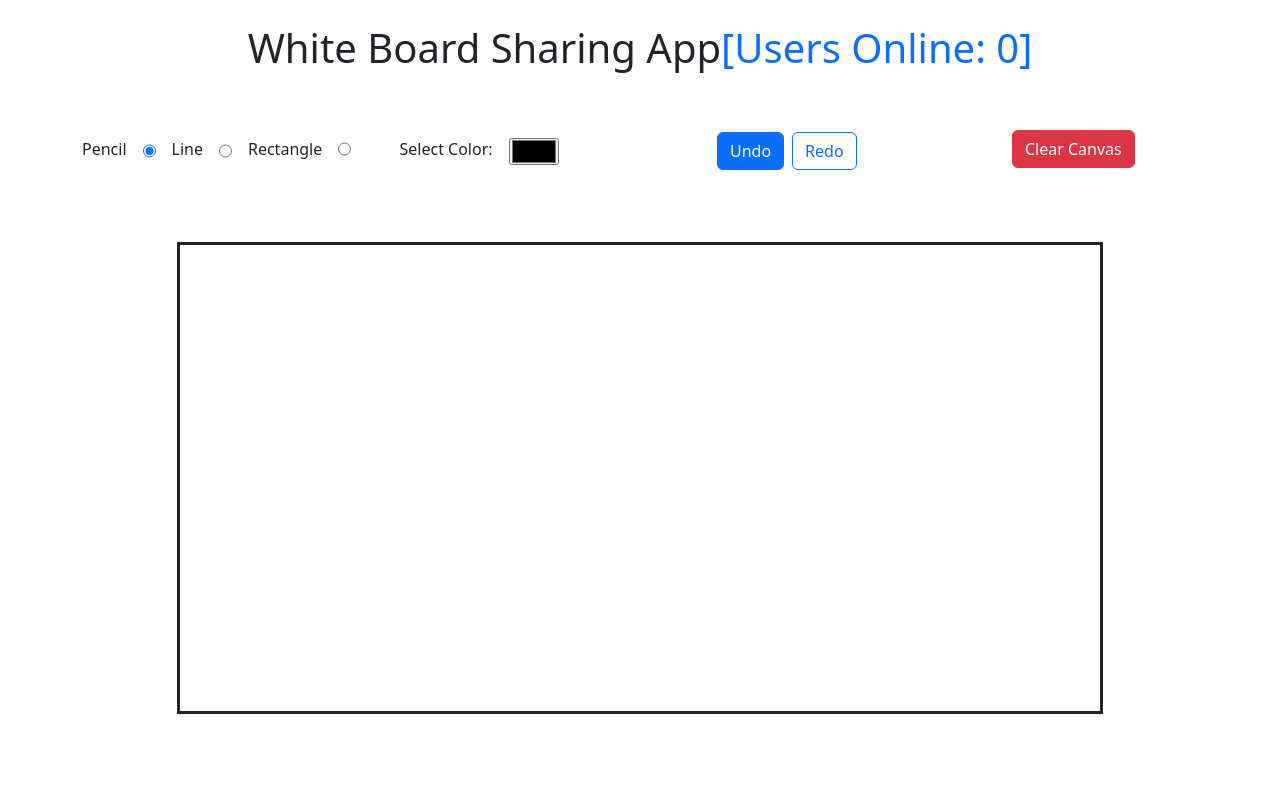
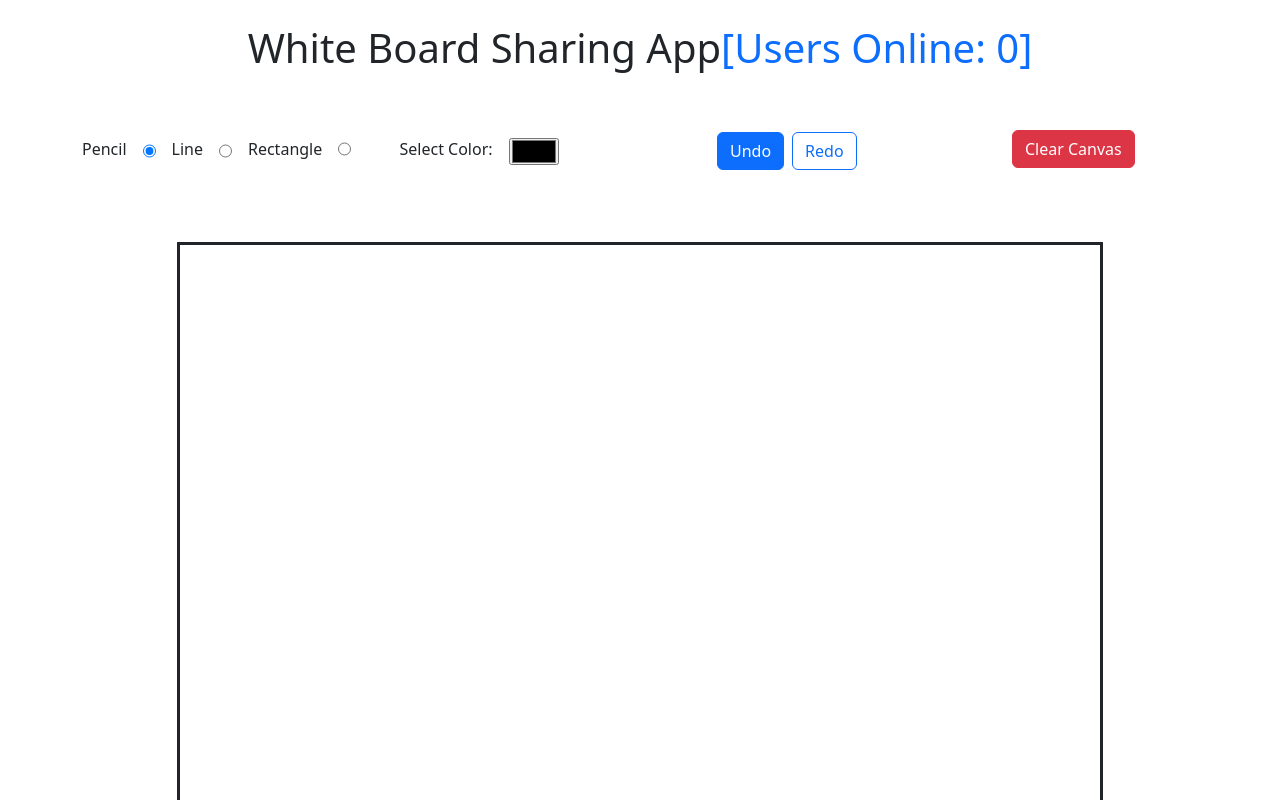
Before and after one commit to DileepaLakshan/WhiteBoard-Sharing-App, a React (Vite) app in the folder white_board_fr/: page /1 in a window 1280 px wide. Shown: the top 800 px of the page. Built offline with nearby package versions, Linux system fonts and the light colour scheme.

Commit message:
rectangle

```diff
--- a/white_board_fr/src/components/Whiteboard/index.jsx
+++ b/white_board_fr/src/components/Whiteboard/index.jsx
@@ -3,54 +3,119 @@ import rough from "roughjs";
 
 const roughGenerator = rough.generator();
 
-const WhiteBoard = ({ canvasRef, ctxRef, elements, setElements }) => {
+const WhiteBoard = ({ canvasRef, ctxRef, elements = [], setElements, tool }) => { // ✅ Ensured elements is always an array
   const [isDrawing, setIsDrawing] = useState(false);
 
   useEffect(() => {
     const canvas = canvasRef.current;
+    canvas.height = window.innerHeight * 2;
+    canvas.width = window.innerWidth * 2;
+
     const ctx = canvas.getContext("2d");
     ctxRef.current = ctx;
   }, []);
 
   useLayoutEffect(() => {
+    if (!elements || elements.length === 0) return; // ✅ Prevents accessing elements when undefined
+
     const roughCanvas = rough.canvas(canvasRef.current);
+    ctxRef.current.clearRect(
+      0,
+      0,
+      canvasRef.current.width,
+      canvasRef.current.height
+    );
+
     elements.forEach((element) => {
-      roughCanvas.linearPath(element.path);
+      if (element.type === "rect") {
+        roughCanvas.draw(
+          roughGenerator.rectangle(
+            element.offsetX,
+            element.offsetY,
+            element.width,
+            element.height
+          )
+        );
+      } else if (element.type === "line") {
+        roughCanvas.draw(
+          roughGenerator.line(
+            element.offsetX,
+            element.offsetY,
+            element.width,
+            element.height
+          )
+        );
+      } else if (element.type === "pencil") {
+        roughCanvas.linearPath(element.path || []); // ✅ Fallback to an empty array
+      }
     });
   }, [elements]);
 
   const handleMouseDown = (e) => {
     const { offsetX, offsetY } = e.nativeEvent;
 
+    if (tool === "pencil") {
       setElements((prevElements) => [
         ...prevElements,
         {
           type: "pencil",
           offsetX,
           offsetY,
-        path: [[offsetX, offsetY]], // ✅ Fix: Changed 'Path' to 'path'
+          path: [[offsetX, offsetY]],
           stroke: "black",
         },
       ]);
+    } else if (tool === "line") {
+      setElements((prevElements) => [
+        ...prevElements,
+        {
+          type: "line",
+          offsetX,
+          offsetY,
+          width: offsetX,
+          height: offsetY,
+          stroke: "black",
+        },
+      ]);
+    } else if (tool === "rect") {
+      setElements((prevElements) => [
+        ...prevElements,
+        {
+          type: "rect",
+          offsetX,
+          offsetY,
+          width: 0,
+          height: 0,
+          stroke: "black",
+        },
+      ]);
+    }
 
     setIsDrawing(true);
   };
 
   const handleMouseMove = (e) => {
-    if (!isDrawing) return;
+    const { offsetX, offsetY } = e.nativeEvent;
 
-    const { offsetX, offsetY } = e.nativeEvent;
+    if (!isDrawing || elements.length === 0) return; // ✅ Prevent errors when elements is empty
 
     setElements((prevElements) => {
       return prevElements.map((ele, index) => {
         if (index === prevElements.length - 1) {
+          if (tool === "pencil") {
             return {
               ...ele,
-            path: [...ele.path, [offsetX, offsetY]], // ✅ Fix: Ensured 'path' exists
+              path: [...(ele.path || []), [offsetX, offsetY]], // ✅ Ensured 'path' exists
             };
           } else {
+            return {
+              ...ele,
+              width: offsetX,
+              height: offsetY,
+            };
+          }
+        }
         return ele;
-        }
       });
     });
   };
@@ -60,13 +125,14 @@ const WhiteBoard = ({ canvasRef, ctxRef, elements, setElements }) => {
   };
 
   return (
-    <canvas
-      ref={canvasRef}
+    <div
       onMouseDown={handleMouseDown}
       onMouseMove={handleMouseMove}
       onMouseUp={handleMouseUp}
-      className="border border-dark border-3 h-100 w-100"
-    ></canvas>
+      className="border border-dark border-3 h-100 w-100 overflow-hidden"
+    >
+      <canvas ref={canvasRef} />
+    </div>
   );
 };
 
--- a/white_board_fr/src/pages/RoomPage/index.jsx
+++ b/white_board_fr/src/pages/RoomPage/index.jsx
@@ -87,6 +87,7 @@ const RoomPage = () => {
                 ctxRef={ctxRef}
                 elements = {elements}
                 setElements={setElements}
+                tool={tool}
                 />
 
 
```
Lines whose indentation alone changed are shown as unchanged.
